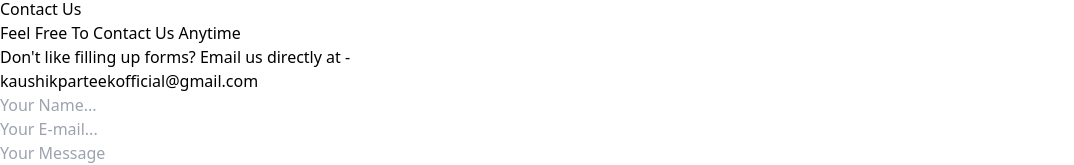
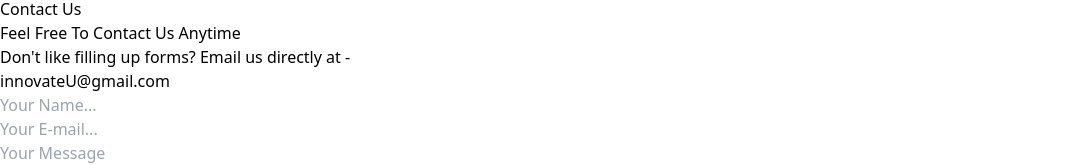
Before and after one commit to ParteekKaushik/InnovateU, a React (Vite) app: page / in a window 1280 px wide. Shown: the part 3799-3964 px from the top of the page, without its empty margins (0-1074 px from the left). Built offline with nearby package versions, Linux system fonts and the light colour scheme.

Commit message:
Add email change

```diff
--- a/src/App/Contact.tsx
+++ b/src/App/Contact.tsx
@@ -99,7 +99,7 @@ const Contact: React.FC = () => {
               Feel Free To Contact Us Anytime
             </h2>
             <p className="text-2xl">Don't like filling up forms? Email us directly at -</p>
-            <span className="text-indigo-600 text-3xl mt-8">kaushikparteekofficial@gmail.com</span>
+            <span className="text-indigo-600 text-3xl mt-8">innovateU@gmail.com</span>
           </div>
 
           <div className="lg:w-2/6 mt-10 lg:mt-0 px-8 py-14 md:p-20 rounded-3xl relative bg-gray-900">
```
